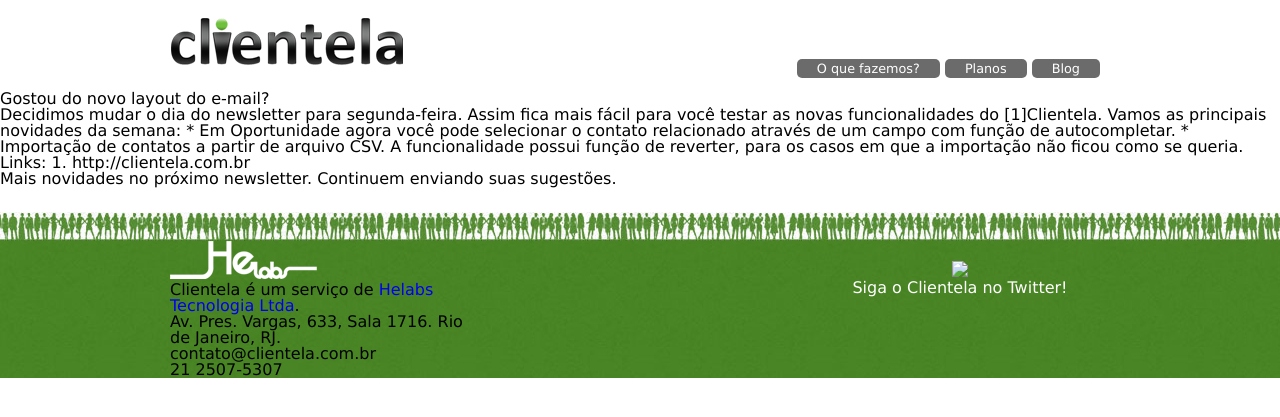
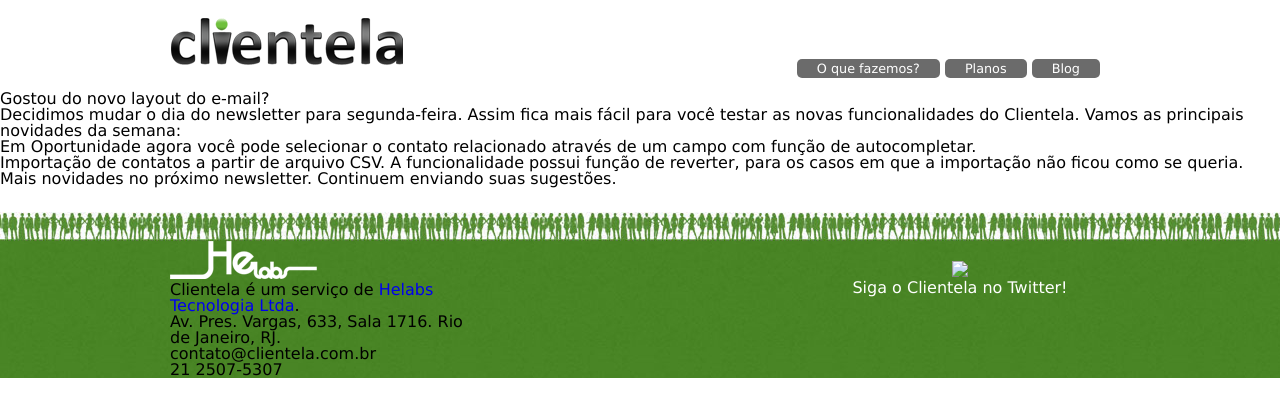
Before and after one commit to mergulhao/site-clientela, a Jekyll site: the page built from _posts/2011-02-14-novidades-do-clientela-3.md, in a window 1280 px wide. Shown: the top 417 px of the page. Built offline with Jekyll 4.4.1, drawn with Linux system fonts in a browser that asks for light colours.

Commit message:
fix newsletter post

```diff
--- a/_posts/2011-02-14-novidades-do-clientela-3.md
+++ b/_posts/2011-02-14-novidades-do-clientela-3.md
@@ -5,15 +5,9 @@
 
 Gostou do novo layout do e-mail?
 
-   Decidimos mudar o dia do newsletter para segunda-feira. Assim fica mais
-   fácil para você testar as novas funcionalidades do [1]Clientela. Vamos as
-   principais novidades da semana:
-     * Em Oportunidade agora você pode selecionar o contato relacionado através
-       de um campo com função de autocompletar.
-     * Importação de contatos a partir de arquivo CSV. A funcionalidade possui
-       função de reverter, para os casos em que a importação não ficou como se
-       queria.
-     Links:
-       1. http://clientela.com.br
+Decidimos mudar o dia do newsletter para segunda-feira. Assim fica mais fácil para você testar as novas funcionalidades do Clientela. Vamos as principais novidades da semana:
 
-   Mais novidades no próximo newsletter. Continuem enviando suas sugestões.
+  * Em Oportunidade agora você pode selecionar o contato relacionado através de um campo com função de autocompletar.
+  * Importação de contatos a partir de arquivo CSV. A funcionalidade possui função de reverter, para os casos em que a importação não ficou como se queria.
+
+Mais novidades no próximo newsletter. Continuem enviando suas sugestões.
```
